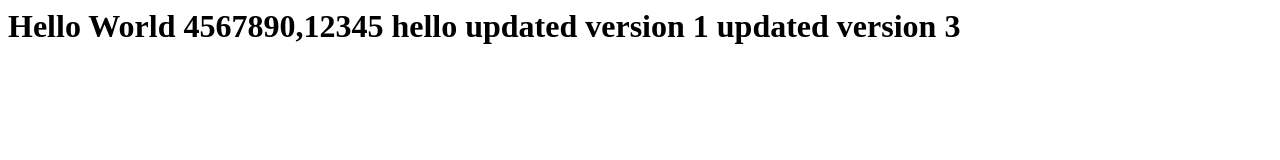
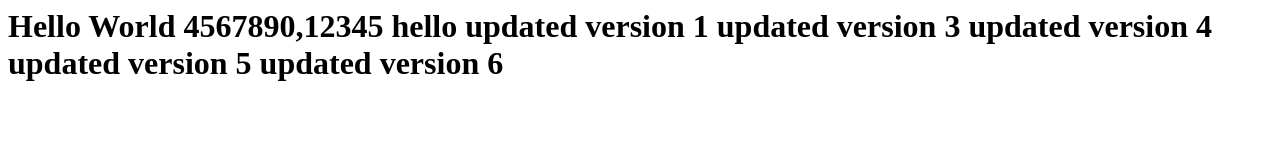
Before and after one commit to nikilakavya/origin, a plain HTML site: page index.html in a window 1280 px wide. Drawn offline with Linux system fonts and the light colour scheme.

Commit message:
modified

```diff
--- a/index.html
+++ b/index.html
@@ -8,6 +8,11 @@
         hello
         updated version 1
         updated version 3
+        updated version 4
+        updated version 5
+        updated version 6
+
+
 
     </h1>
 </body>
```
